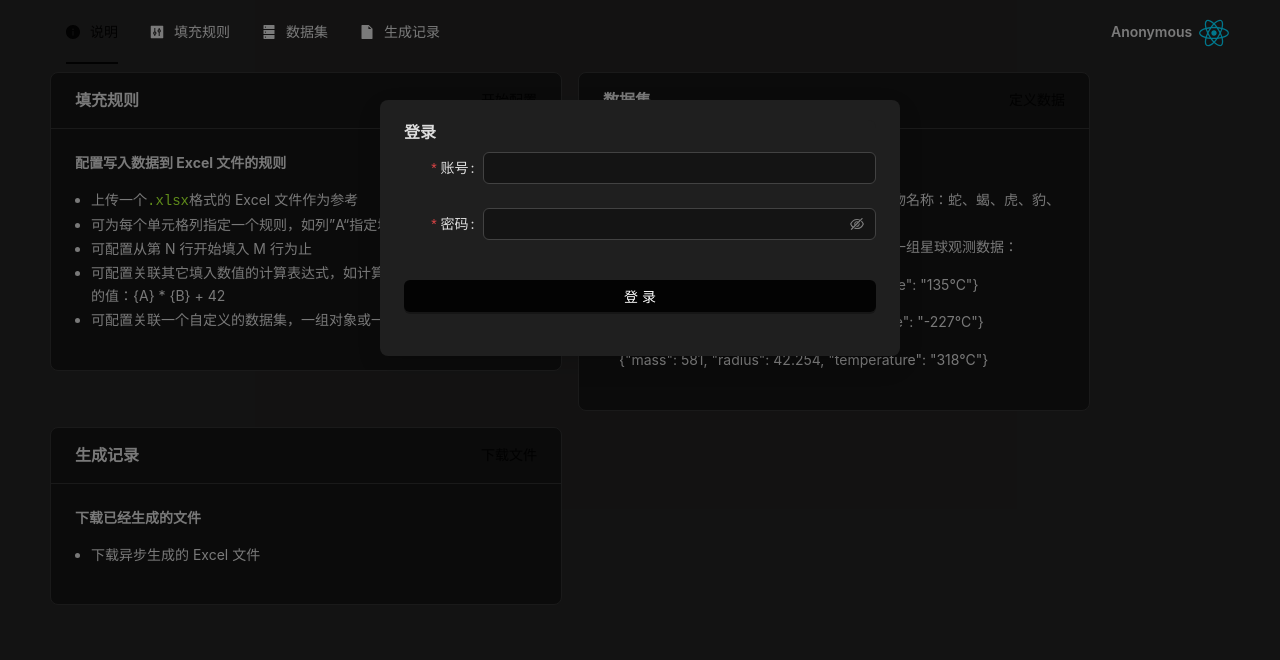
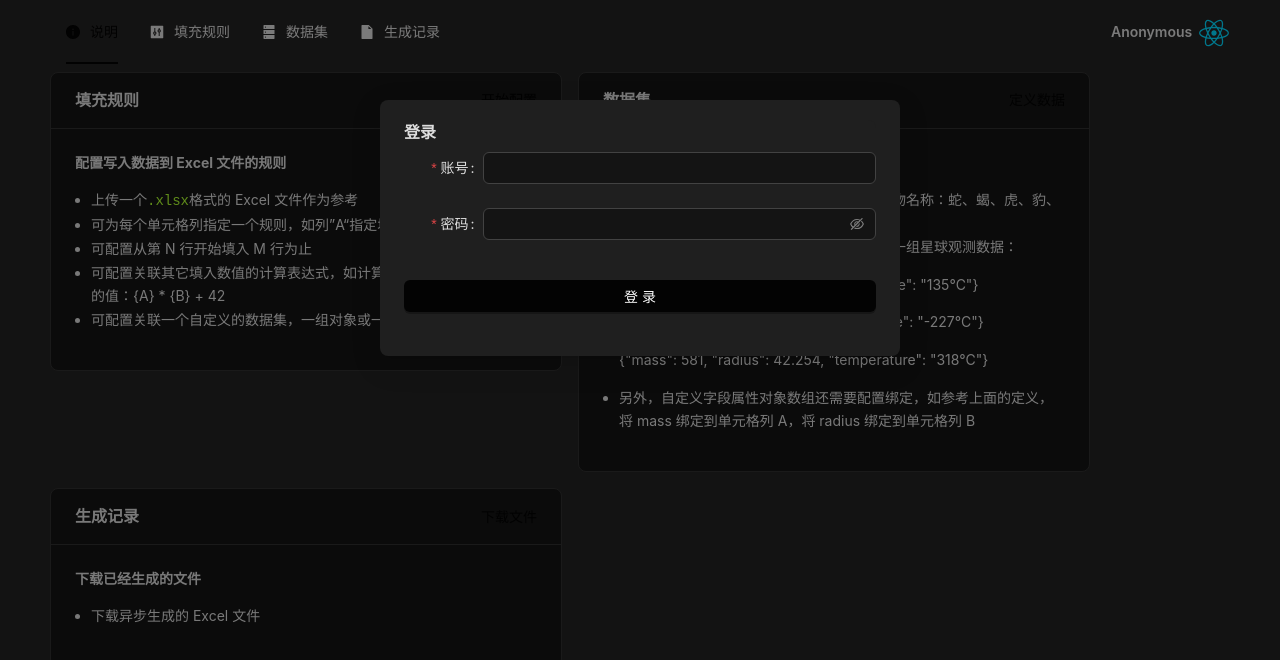
Before and after one commit to StilleMenschen/fillexcel-front, a React (Vite) app: page / in a window 1280 px wide. Shown: the top 660 px of the page. Built offline with nearby package versions, Linux system fonts and the light colour scheme.

Commit message:
docs: 简单的功能介绍

```diff
--- a/src/components/instructions/instructions.tsx
+++ b/src/components/instructions/instructions.tsx
@@ -29,6 +29,10 @@ export default function Instructions() {
                         <p>{`{"mass": 851.21, "radius": 78, "temperature": "-227°C"}`}</p>
                         <p>{`{"mass": 581, "radius": 42.254, "temperature": "318°C"}`}</p>
                     </li>
+                    <li className="list-item">
+                        另外，自定义字段属性对象数组还需要配置绑定，如参考上面的定义，将 mass 绑定到单元格列 A，将 radius
+                        绑定到单元格列 B
+                    </li>
                 </ul>
             </Card>
             <Card title="生成记录" extra={<Link to="/fileRecord">下载文件</Link>} style={{ width: "32rem" }} hoverable>
```
Also changed, not shown: 1 other file (tests, documents, lock files or other folders).
